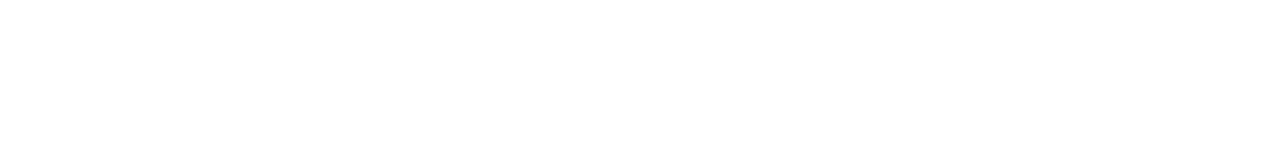
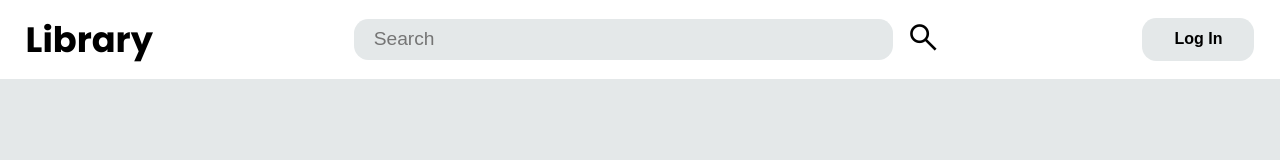
Before and after one commit to abdu61/library, a plain HTML site: page index.html in a window 1280 px wide. Drawn offline with nearby package versions, Linux system fonts and the light colour scheme.

Commit message:
Added Header and Header Styling

```diff
--- a/index.html
+++ b/index.html
@@ -3,11 +3,39 @@
 <head>
     <meta charset="UTF-8">
     <meta name="viewport" content="width=device-width, initial-scale=1.0">
+    <!-- Google Icons -->
+    <link rel="stylesheet" href="https://fonts.googleapis.com/css2?family=Material+Symbols+Outlined:opsz,wght,FILL,GRAD@24,400,0,0" />
+
+    <!-- Google Fonts -->
+    <link rel="preconnect" href="https://fonts.googleapis.com">
+    <link rel="preconnect" href="https://fonts.gstatic.com" crossorigin>
+    <link href="https://fonts.googleapis.com/css2?family=Poppins:ital,wght@0,400;0,500;0,600;0,700;1,500;1,600;1,700&display=swap" rel="stylesheet">
+
     <link rel="stylesheet" href="styles.css">
     <script src="script.js"></script>
     <title>Library</title>
 </head>
+
+
 <body>
+    <div class="container">
+    <header>
+        <h1>Library</h1>
+        <div class="search">
+        <input type="text" id="search" placeholder="Search">
+        <button id="searchButton">
+            <span class="material-symbols-outlined">
+                search
+            </span>
+        </button>
+        </div>
+        <button id="logIn">Log In</button>
+    </header>
+
+    <main>
+
+    </main>
+    </div>
 
 </body>
 </html>
--- a/styles.css
+++ b/styles.css
@@ -0,0 +1,80 @@
+:root{
+    --headerFontSize: 2.2rem;
+    --headerBorderRadius: 0.9rem;
+    --primaryBackground: #e4e8e9;
+
+}
+
+html, body{
+    margin: 0;
+    padding: 0;
+    height: 100vh;
+    height: 100dvh;
+    font-family: 'Poppins', sans-serif;
+}
+
+.container{
+    height: 100vh;
+    height: 100dvh;
+}
+
+.container{
+    display: grid;
+    grid-template-rows: auto 1fr;
+}
+
+header{
+    display: flex;
+    justify-content: space-between;
+    align-items: center;
+    gap: 2rem;
+    padding: 0.8rem 1.6rem;
+}
+
+header h1{
+    margin: 0;
+    padding: 0;
+    font-size: var(--headerFontSize);
+}
+
+.search{
+    flex: 1;
+    display: flex;
+    justify-content: center;
+    align-items: center;
+    gap: 0.8rem;
+}
+
+.search input{
+    flex: 1;
+    padding: 0.6rem 1.2rem;
+    border: none;
+    background-color: var(--primaryBackground);
+    border-radius: var(--headerBorderRadius);
+    font-size: 1.2rem;
+    width: 80%;
+    max-width: 500px;
+}
+
+#searchButton{
+    padding: 0;
+    border: none;
+    background: none;
+}
+
+#searchButton span{
+    font-size: var(--headerFontSize);
+}
+
+#logIn{
+    padding: 0.8rem 2rem;
+    border: none;
+    background-color: var(--primaryBackground);
+    border-radius: var(--headerBorderRadius);
+    font-size: 1rem;
+    font-weight: 600;
+}
+
+main{
+    background-color: var(--primaryBackground);
+}
```
